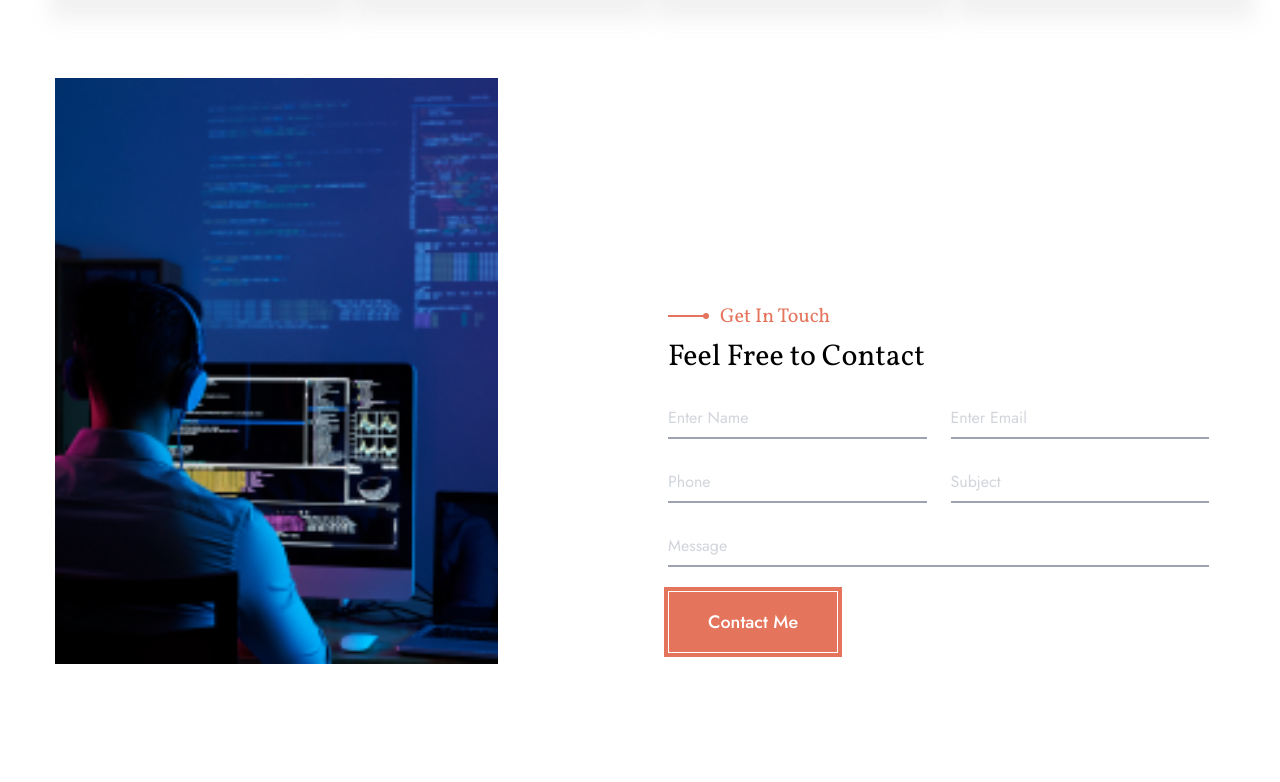
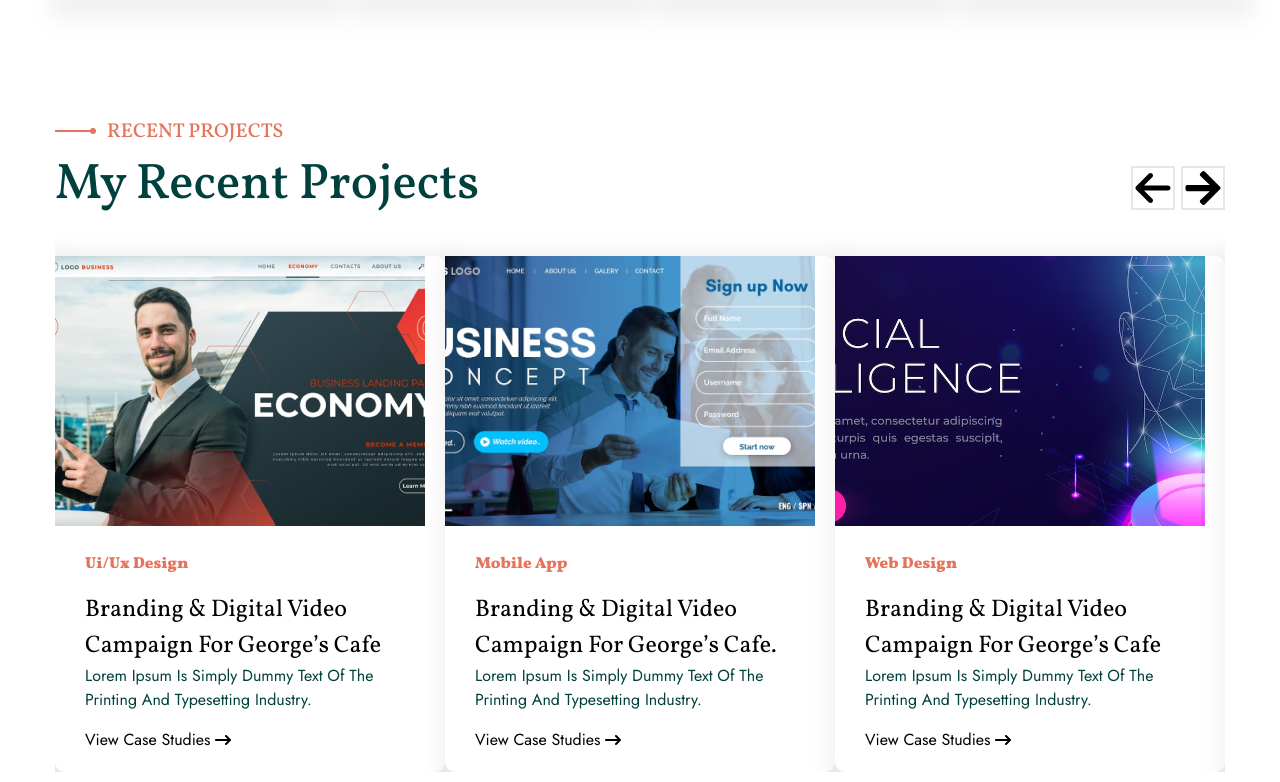
Before and after one commit to MarufSiyam11/safwan-porject, a React (Vite) app: page / in a window 1280 px wide. Shown: the part 2473-3255 px from the top of the page. Built offline with nearby package versions, Linux system fonts and the light colour scheme.

Commit message:
finish project card section

```diff
--- a/package.json
+++ b/package.json
@@ -13,7 +13,9 @@
     "react": "^18.3.1",
     "react-circular-progressbar": "^2.1.0",
     "react-dom": "^18.3.1",
-    "react-icons": "^5.3.0"
+    "react-icons": "^5.3.0",
+    "react-slick": "^0.30.2",
+    "slick-carousel": "^1.8.1"
   },
   "devDependencies": {
     "@eslint/js": "^9.9.0",
--- a/src/App.jsx
+++ b/src/App.jsx
@@ -2,6 +2,7 @@ import About from "./components/about/About";
 import Banner from "./components/banner/Banner";
 import ContactFrom from "./components/contactFrom/ContactFrom";
 import Navbar from "./components/navbar/Navbar";
+import Projects from "./components/projects/Projects";
 import Services from "./components/services/Services";
 
 const App = () => {
@@ -11,6 +12,7 @@ const App = () => {
       <Banner />
       <Services />
       <About />
+      <Projects />
       <ContactFrom />
     </div>
   );
--- /dev/null
+++ b/src/components/card/ProjectsCard.jsx
@@ -0,0 +1,23 @@
+import { FaArrowRightLong } from "react-icons/fa6";
+
+const ProjectsCard = ({ title, des, icon, Heading }) => {
+  return (
+    <div className="mt-10   bg-white shadow-box-shadaw rounded-[10px]">
+      <div>
+        <img src={icon} alt="icon" />
+      </div>
+      <div className="pb-[20px] px-[30px]">
+        <h3 className="  font-black pt-[26px] pb-4 text-secondary">{title}</h3>
+        <h2 className="text-[24px]">{Heading}</h2>
+        <p>{des}</p>
+        <div className="pt-4 flex gap-1">
+          {" "}
+          <a href="/">View Case Studies</a>
+          <FaArrowRightLong className="mt-1"></FaArrowRightLong>
+        </div>
+      </div>
+    </div>
+  );
+};
+
+export default ProjectsCard;
--- a/src/components/card/ServiceCard.jsx
+++ b/src/components/card/ServiceCard.jsx
@@ -1,7 +1,7 @@
 import { FaArrowRightLong } from "react-icons/fa6";
 const ServiceCard = ({ title, des, icon }) => {
   return (
-    <div className="mt-10 py-[50px] px-[30px] hover:focus:200px bg-white shadow-box-shadaw rounded-[10px]">
+    <div className="mt-10 py-[50px] px-[30px]  bg-white shadow-box-shadaw rounded-[10px]">
       <div>
         <img src={icon} alt="icon" />
       </div>
--- /dev/null
+++ b/src/components/projects/Projects.jsx
@@ -0,0 +1,76 @@
+import ProjectsCard from "../card/ProjectsCard";
+import img1 from "../../assets/image (3).png";
+import img2 from "../../assets/image (4).png";
+import img3 from "../../assets/image (5).png";
+import SectionTitle from "../section-Title/SectionTitle";
+import Slider from "react-slick";
+import { FaArrowRight } from "react-icons/fa";
+import "slick-carousel/slick/slick.css";
+import "slick-carousel/slick/slick-theme.css";
+import { FaArrowLeft } from "react-icons/fa6";
+function SampleNextArrow(props) {
+  const { className, style, onClick } = props;
+  return (
+    <div onClick={onClick}>
+      <FaArrowRight className="text-2xl absolute top-[-50px] h-[44px] w-[44px] border-2 border-gray-200 right-0 hover:text-white hover:bg-secondary text-black bg-white" />
+    </div>
+  );
+}
+
+function SamplePrevArrow(props) {
+  const { className, style, onClick } = props;
+  return (
+    <div onClick={onClick}>
+      {" "}
+      <FaArrowLeft className="text-2xl top-[-50px] border-2 h-[44px] w-[44px] border-gray-200 absolute hover:text-white right-[50px] hover:bg-secondary text-black bg-white" />
+    </div>
+  );
+}
+const Projects = () => {
+  const settings = {
+    dots: true,
+    infinite: true,
+    speed: 500,
+    slidesToShow: 3,
+    slidesToScroll: 3,
+    nextArrow: <SampleNextArrow />,
+    prevArrow: <SamplePrevArrow />,
+  };
+  return (
+    <section className="pt-20">
+      <div className="container">
+        <SectionTitle
+          center={false}
+          title="Recent Projects"
+          des="My Recent Projects"
+          maxWidth="max-w-[517px]"
+        />{" "}
+        <Slider {...settings}>
+          <ProjectsCard
+            title={"Ui/Ux Design"}
+            icon={img1}
+            Heading="Branding & Digital Video Campaign For George’s Cafe"
+            des="Lorem Ipsum Is Simply Dummy Text Of The
+Printing And Typesetting Industry."
+          />
+          <ProjectsCard
+            title={"Mobile App"}
+            icon={img2}
+            Heading="Branding & Digital Video Campaign For George’s Cafe."
+            des="Lorem Ipsum Is Simply Dummy Text Of The
+Printing And Typesetting Industry."
+          />
+          <ProjectsCard
+            title={"Web Design "}
+            icon={img3}
+            Heading="Branding & Digital Video Campaign For George’s Cafe"
+            des="Lorem Ipsum Is Simply Dummy Text Of The
+Printing And Typesetting Industry."
+          />
+        </Slider>
+      </div>
+    </section>
+  );
+};
+
+export default Projects;
--- a/src/components/section-Title/SectionTitle.jsx
+++ b/src/components/section-Title/SectionTitle.jsx
@@ -1,7 +1,7 @@
 const SectionTitle = ({ center = true, title, des, maxWidth }) => {
   return (
     <div className={center && "text-center"}>
-      <h4 className="text-lg md:text-xl font-medium text-secondary pb-2 inline-block ml-[52px] relative after_before">
+      <h4 className="text-lg uppercase md:text-xl font-medium text-secondary pb-2 inline-block ml-[52px] relative after_before">
         {title}
       </h4>
       <h2
```
Also changed, not shown: 1 other file (tests, documents, lock files or other folders).
